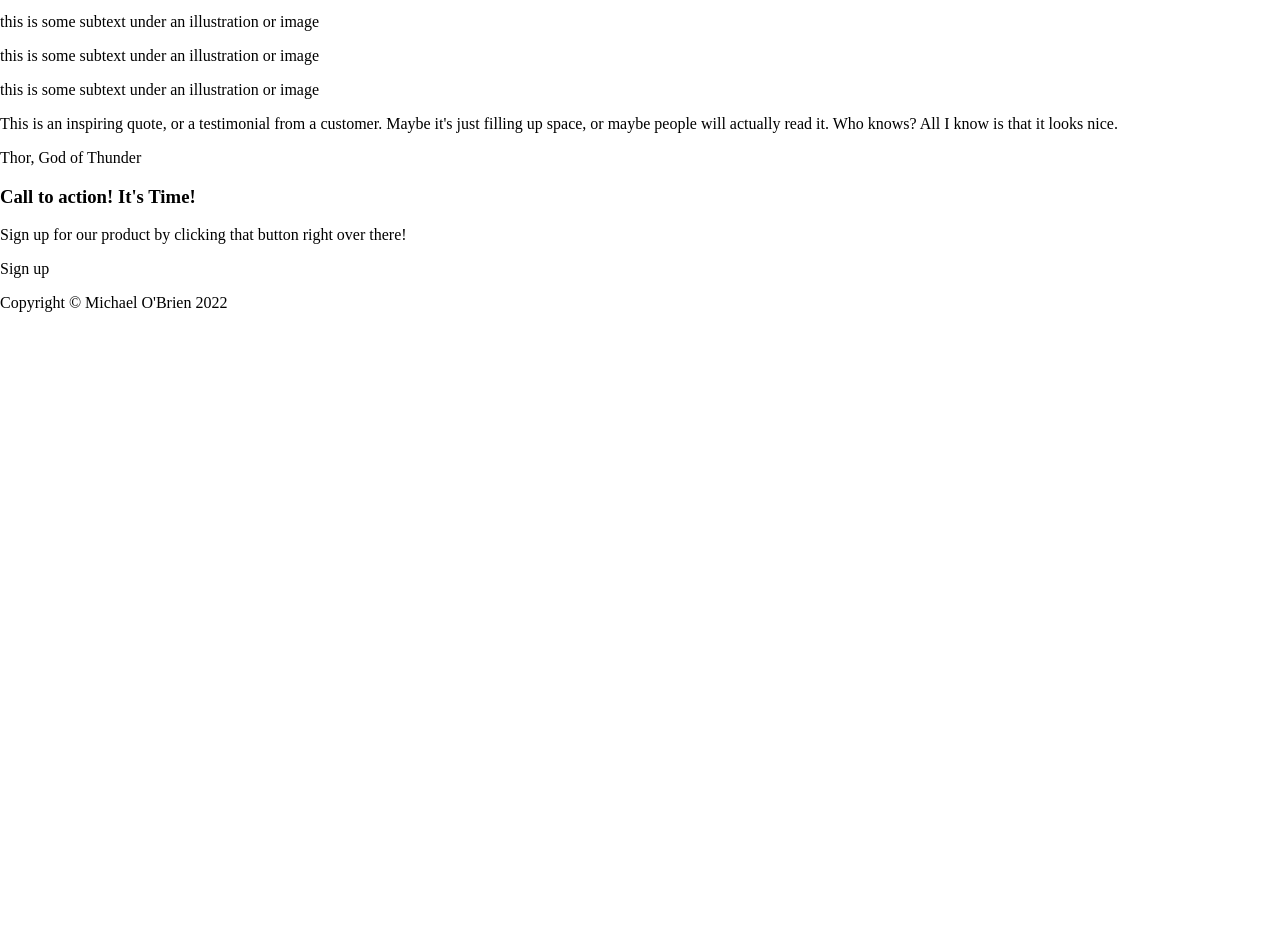
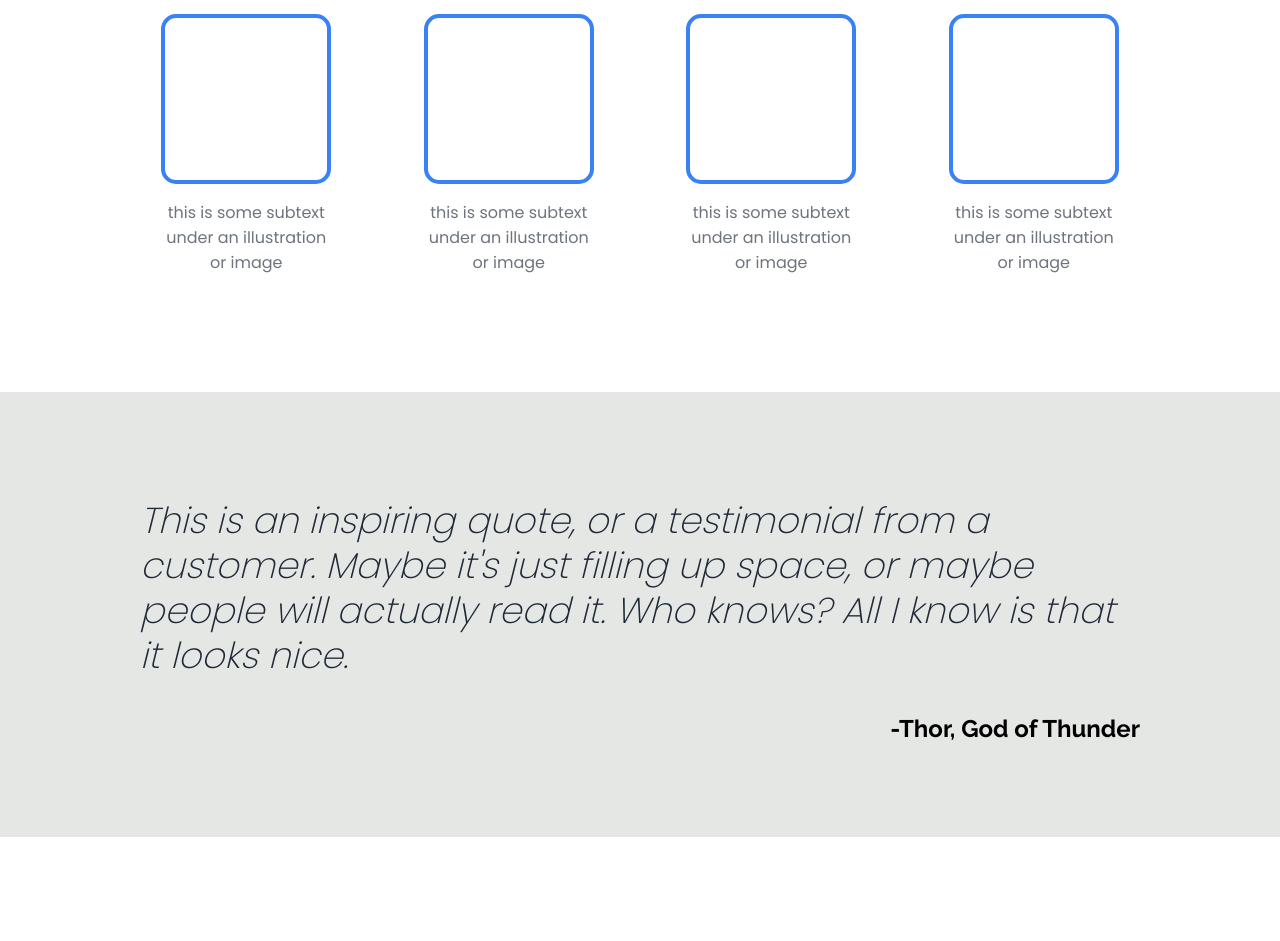
Before and after one commit to Obrim87/product-landing-page, a plain HTML site: page index.html in a window 1280 px wide. Shown: the part 657-1598 px from the top of the page. Before the commit the page ends 985 px from the top, so only its background shows below. Drawn offline with Linux system fonts and the light colour scheme.

Commit message:
Edit index.html and style.css

```diff
--- a/index.html
+++ b/index.html
@@ -75,9 +75,11 @@
         </div>
     </section>
 
-    <section class='quote'>
-        <p>This is an inspiring quote, or a testimonial from a customer. Maybe it's just filling up space, or maybe people will actually read it. Who knows? All I know is that it looks nice.</p>
-        <p>Thor, God of Thunder</p>
+    <section class='quote-section'>
+        <div class='quote'>
+            <p class='quote-body'><em>This is an inspiring quote, or a testimonial from a customer. Maybe it's just filling up space, or maybe people will actually read it. Who knows? All I know is that it looks nice.</em></p>
+            <p class='quote-author'>-Thor, God of Thunder</p>
+        </div>
     </section>
 
     <section class='call-to-action'>
--- a/style.css
+++ b/style.css
@@ -97,3 +97,90 @@ html body {
     font-size: 18px;
     background-color: #6d747d;
 }
+
+.random-information {
+    height: 450px;
+}
+
+.container {
+    font-family: 'Poppins', sans-serif;
+    display: grid;
+    grid-template-columns: repeat(4, 1fr);
+    grid-gap: 50px;
+    text-align: center;
+    margin: auto;
+    height: 300px;
+    width: 1000px;
+}
+
+.random-information h2 {
+    font-family: 'Raleway', sans-serif;
+    font-weight: 800;
+    font-size: 36px;
+    text-align: center;
+}
+
+.info-div-image {
+    height: 170px;
+    width: 170px;
+    border: solid 4px #3882f6;
+    border-radius: 15px;
+    margin: auto;
+}
+
+.info-div-text {
+    display: inline-block;
+    width: 170px;
+    text-align: center;
+    color: #6d747d;
+}
+
+.quote-section {
+    background-color: #e5e7e5;
+    padding: 70px;
+}
+
+.quote {
+    width: 1000px;
+    margin: auto;
+}
+
+.quote-body {
+    font-family: 'Poppins', sans-serif;
+    font-weight: 200;
+    font-size: 36px;
+    color: #1f2937;
+    line-height: 45px;
+}
+
+.quote-author {
+    font-family: 'Raleway', sans-serif;
+    text-align: right;
+    font-weight: 800;
+    font-size: 24px;
+}
+
+.call-to-action {
+    padding: 110px;
+}
+
+.call-to-action-container {
+    display: grid;
+    grid-template-columns: 600px 200px;
+    background: #3882f6;
+    width: 1000px;
+    margin: auto;
+    border-radius: 10px;
+    height: 150px;
+}
+
+.call-to-action-text {
+    display: flex;
+    flex-direction: column;
+    justify-content: center;
+    color: #f9faf8;
+}
+
+.call-to-action-text h3 {
+    margin-bottom: -10px;
+}
```
